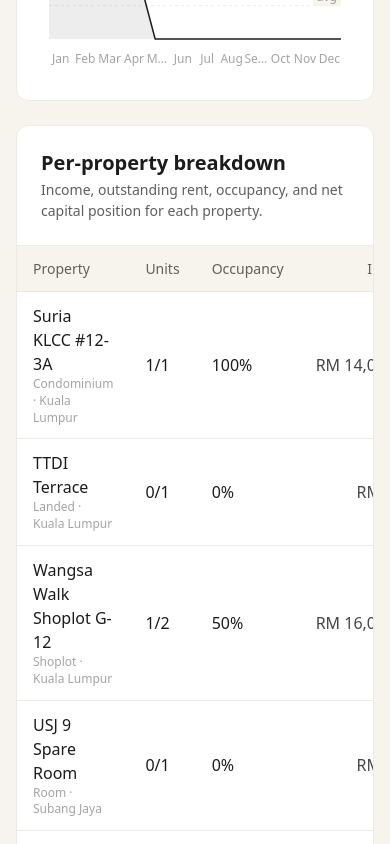
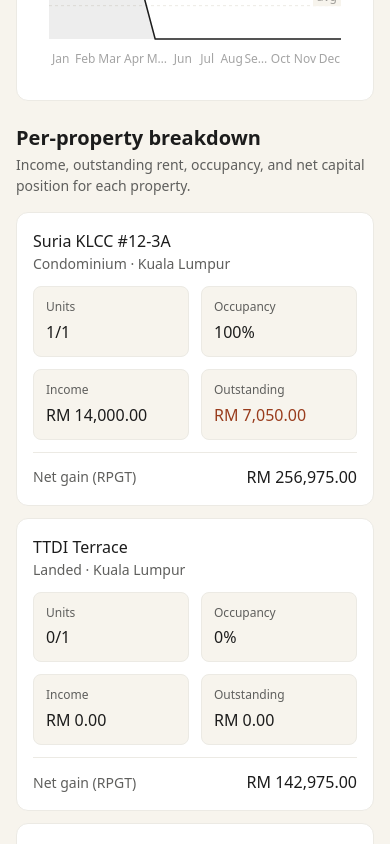
Before and after one commit to byhaqie31/roofly, a Nuxt app in the folder frontend/: page /owner/reports in a window 390 px wide. Shown: the part 860-1704 px from the top of the page. Built offline with nearby package versions, Linux system fonts and the light colour scheme.

Commit message:
refactor: update demo shortcuts text for clarity; enhance reports page with mobile-friendly property cards

```diff
--- a/frontend/app/components/auth/DemoLoginShortcuts.vue
+++ b/frontend/app/components/auth/DemoLoginShortcuts.vue
@@ -31,9 +31,9 @@ const enter = async (role: "owner" | "tenant") => {
   >
     <div class="flex items-center justify-between mb-3">
       <p class="text-micro font-medium uppercase tracking-wider text-ink-muted">
-        Demo shortcuts
+        Demo Credentials
       </p>
-      <span class="text-micro text-ink-faint">Dev only</span>
+      <span class="text-micro text-ink-faint">For demo purposes only</span>
     </div>
 
     <div class="grid grid-cols-2 gap-2">
--- a/frontend/app/pages/owner/reports.vue
+++ b/frontend/app/pages/owner/reports.vue
@@ -174,7 +174,98 @@ const onDownloadPdf = () => {
       </section>
 
       <section>
-        <div class="overflow-hidden rounded-lg border border-line-passive bg-surface-raised">
+        <!-- Mobile: card stack -->
+        <div class="sm:hidden">
+          <header class="mb-4">
+            <h2 class="text-card-title font-semibold text-ink">
+              {{ t("owner.reports.perProperty.title") }}
+            </h2>
+            <p class="mt-1 text-caption text-ink-muted">
+              {{ t("owner.reports.perProperty.help") }}
+            </p>
+          </header>
+          <ul class="space-y-3">
+            <li
+              v-for="row in reports.perProperty.value"
+              :key="row.property.id"
+            >
+              <NuxtLink
+                :to="`/owner/properties/${row.property.id}`"
+                class="block rounded-lg border border-line-passive bg-surface-raised p-4 outline-none transition hover:border-line-interactive focus-visible:shadow-focus"
+              >
+                <div class="min-w-0">
+                  <div class="truncate text-body font-medium text-ink">
+                    {{ row.property.name }}
+                  </div>
+                  <div class="truncate text-caption text-ink-muted">
+                    {{ t(`owner.properties.types.${row.property.type}`) }} ·
+                    {{ row.property.city }}
+                  </div>
+                </div>
+
+                <dl class="mt-3 grid grid-cols-2 gap-3">
+                  <div class="rounded-md border border-line-passive bg-surface-page p-3">
+                    <dt class="text-micro text-ink-muted">
+                      {{ t("owner.reports.perProperty.cols.units") }}
+                    </dt>
+                    <dd class="mt-1 text-body font-medium text-ink tabular-nums">
+                      {{ row.occupiedCount }}/{{ row.unitsCount }}
+                    </dd>
+                  </div>
+                  <div class="rounded-md border border-line-passive bg-surface-page p-3">
+                    <dt class="text-micro text-ink-muted">
+                      {{ t("owner.reports.perProperty.cols.occupancy") }}
+                    </dt>
+                    <dd class="mt-1 text-body font-medium text-ink tabular-nums">
+                      {{ row.occupancyPct }}%
+                    </dd>
+                  </div>
+                  <div class="rounded-md border border-line-passive bg-surface-page p-3">
+                    <dt class="text-micro text-ink-muted">
+                      {{ t("owner.reports.perProperty.cols.income") }}
+                    </dt>
+                    <dd class="mt-1 text-body font-medium text-ink tabular-nums">
+                      {{ formatRM(row.incomeForYear) }}
+                    </dd>
+                  </div>
+                  <div class="rounded-md border border-line-passive bg-surface-page p-3">
+                    <dt class="text-micro text-ink-muted">
+                      {{ t("owner.reports.perProperty.cols.outstanding") }}
+                    </dt>
+                    <dd
+                      :class="[
+                        'mt-1 text-body font-medium tabular-nums',
+                        row.outstanding > 0 ? 'text-status-overdue' : 'text-ink',
+                      ]"
+                    >
+                      {{ formatRM(row.outstanding) }}
+                    </dd>
+                  </div>
+                </dl>
+
+                <div
+                  v-if="row.gains"
+                  class="mt-3 flex items-center justify-between border-t border-line-passive pt-3"
+                >
+                  <span class="text-caption text-ink-muted">
+                    {{ t("owner.reports.perProperty.cols.netGain") }}
+                  </span>
+                  <span class="text-body font-medium text-ink tabular-nums">
+                    {{ formatRM(row.gains.net) }}
+                  </span>
+                </div>
+              </NuxtLink>
+            </li>
+          </ul>
+          <p class="mt-4 text-micro text-ink-faint">
+            {{ t("owner.reports.perProperty.disclaimer") }}
+          </p>
+        </div>
+
+        <!-- Desktop: table -->
+        <div
+          class="hidden overflow-hidden rounded-lg border border-line-passive bg-surface-raised sm:block"
+        >
           <header class="border-b border-line-passive p-6">
             <h2 class="text-card-title font-semibold text-ink">
               {{ t("owner.reports.perProperty.title") }}
```
